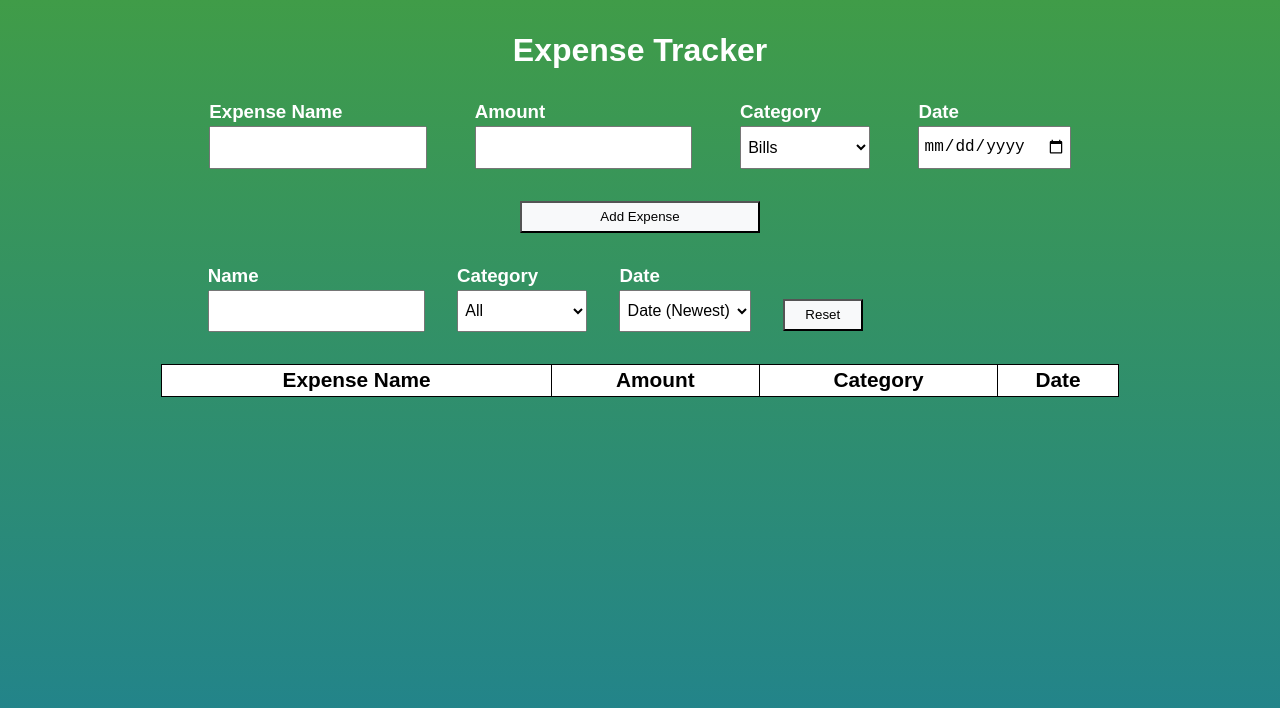
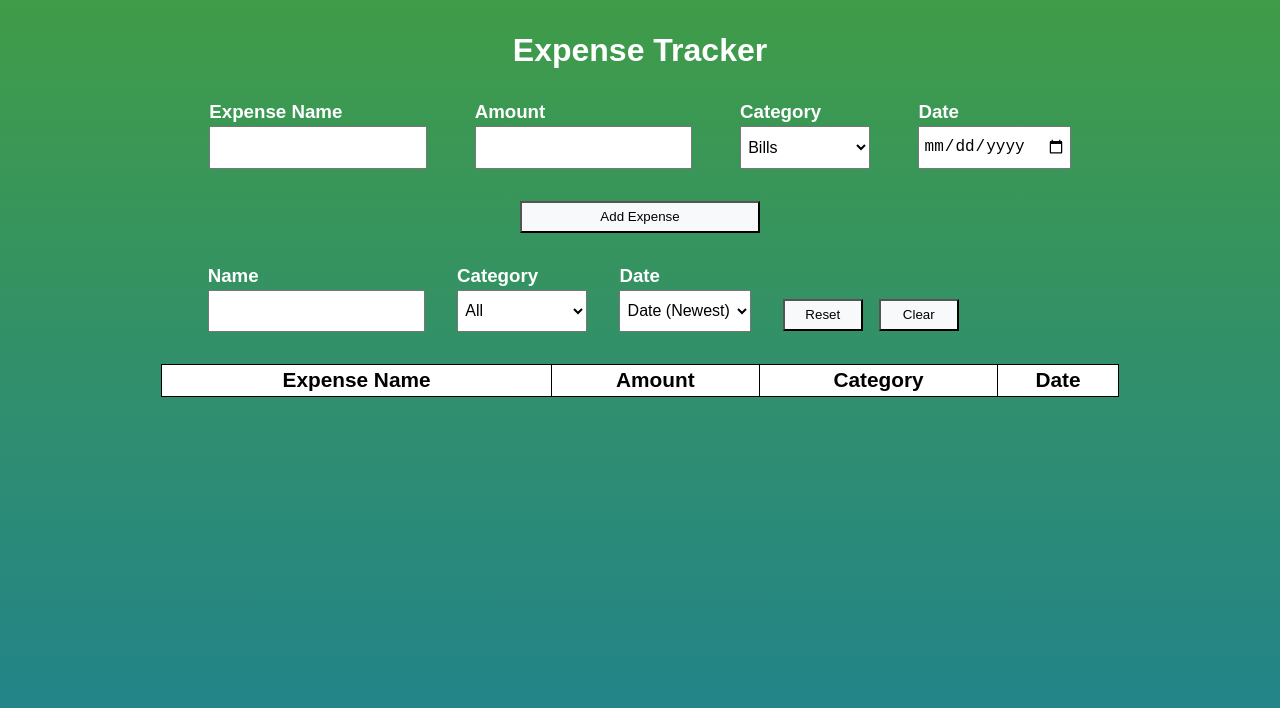
Before and after one commit to lewispotticary/react-expense-tracker, a React (Create React App) app: page / in a window 1280 px wide. Shown: the top 708 px of the page. Built offline with nearby package versions, Linux system fonts and the light colour scheme.

Commit message:
Added clear expense list function

```diff
--- a/src/components/Filter.js
+++ b/src/components/Filter.js
@@ -1,6 +1,6 @@
 import React from 'react';
 
-function Filter ({categoryFilter, setCategoryFilter, setNameFilter, dateSort, setDateSort}) {
+function Filter ({categoryFilter, setCategoryFilter, setNameFilter, dateSort, setDateSort, setExpenseList}) {
 
     //Functions
 
@@ -23,8 +23,16 @@ function Filter ({categoryFilter, setCategoryFilter, setNameFilter, dateSort, se
             setNameFilter("");
         }
 
+        //Set date sort state to event value
+
         const dateSortHandler = (e) => {
             setDateSort(e.target.value);
+        }
+
+        //Clear expense list when clear button clicked
+
+        const clearHandler = () => {
+            setExpenseList([]);
         }
 
     //Main - Returns HTML
@@ -58,6 +66,8 @@ function Filter ({categoryFilter, setCategoryFilter, setNameFilter, dateSort, se
                 </div>
 
                 <button className="resetBtn" onClick={resetHandler}>Reset</button>
+
+                <button className="clearBtn" onClick={clearHandler}>Clear</button>
             </div>
         )
 }
```
